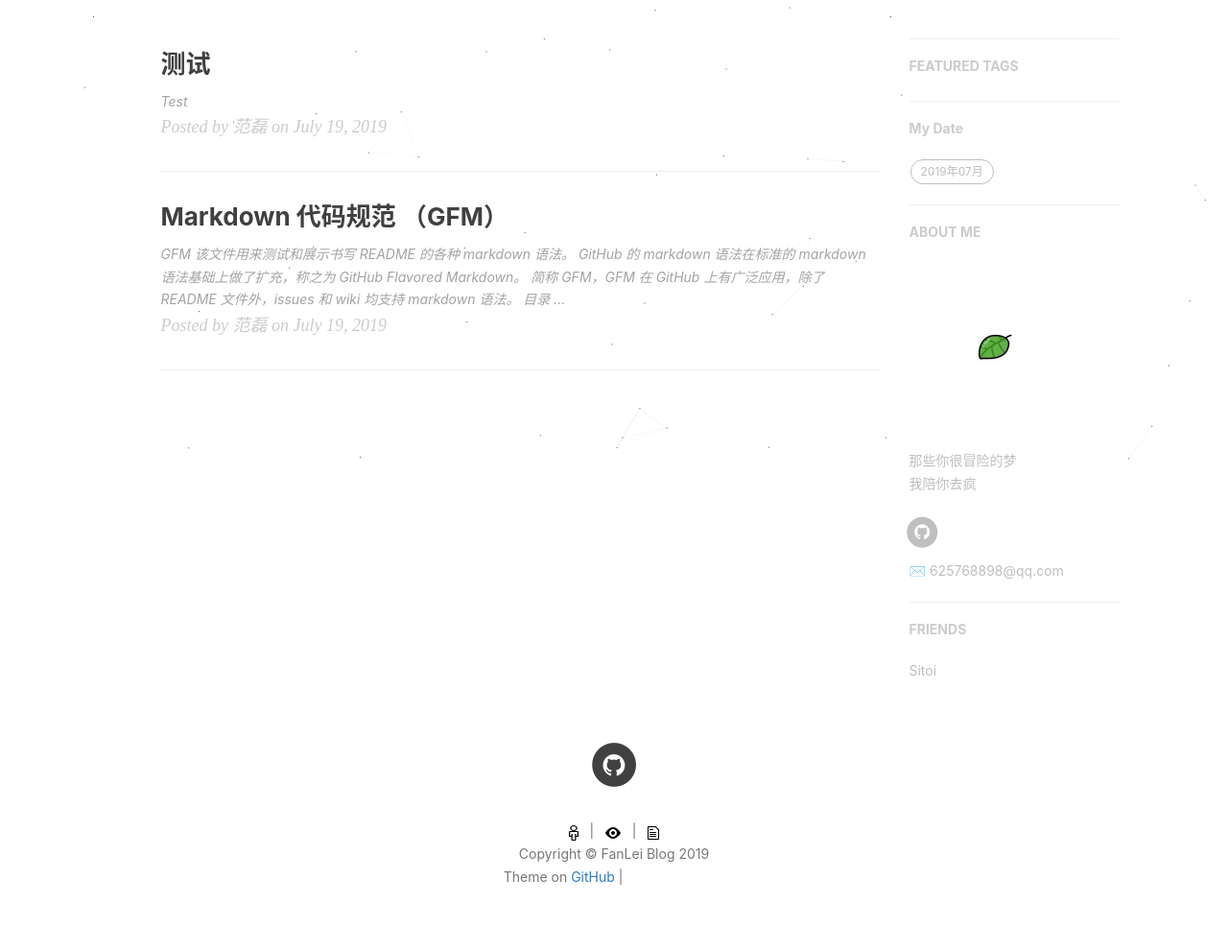
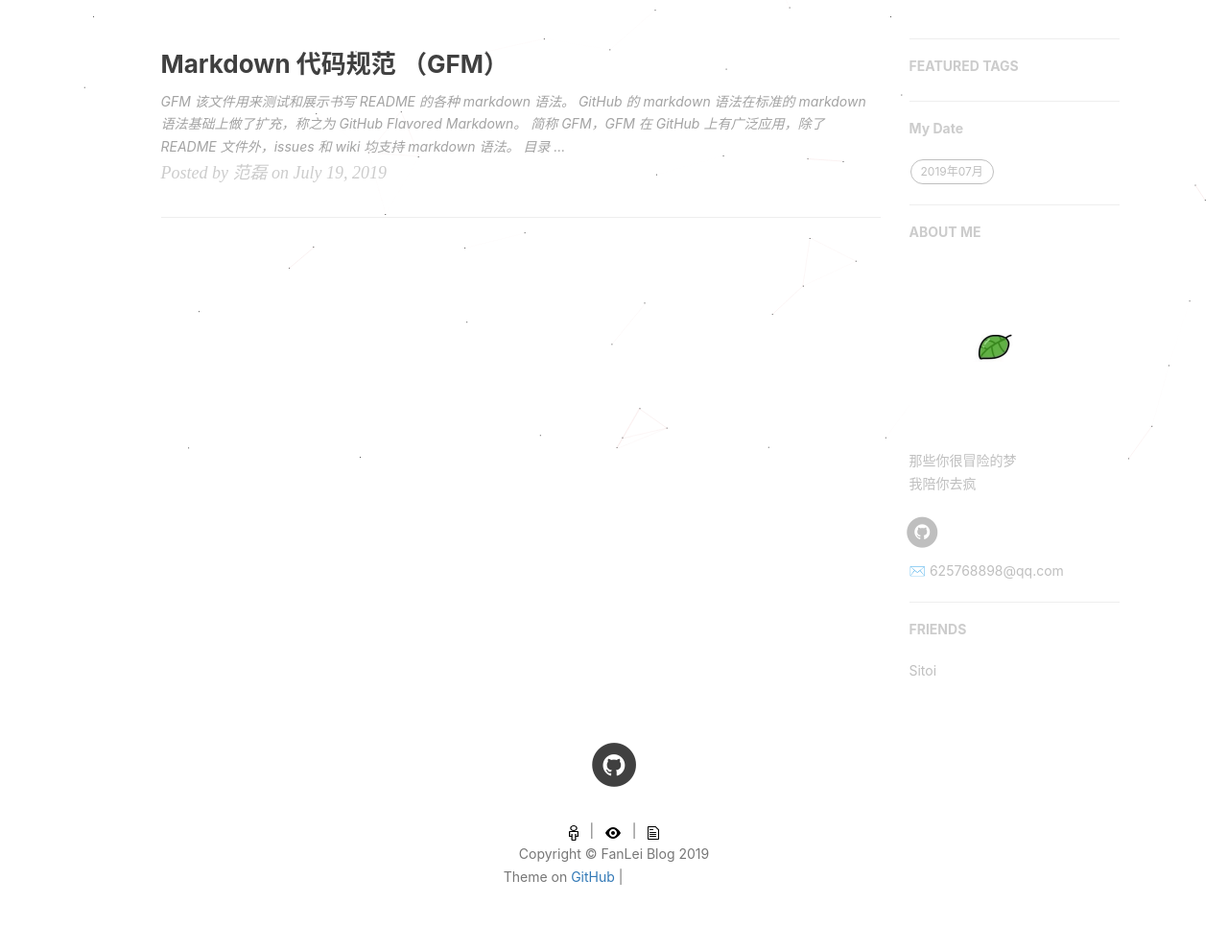
Before and after one commit to fanlei1130/fanlei1130.github.io, a Jekyll site: the page built from index.html, in a window 1280 px wide. Shown: the part 418-1409 px from the top of the page at 96% size. Built offline with Jekyll 4.4.1, drawn with Linux system fonts in a browser that asks for light colours; nearby versions of some CDN libraries; the list of posts is cut into pages by our own code; comment, search, counter and statistics services are not loaded; grey boxes are pictures that could not be loaded.

```diff
--- a/_posts/2019-07-20-test.md
+++ /dev/null
@@ -1,13 +0,0 @@
----
-layout:     post
-title:      "测试"
-subtitle:   ""
-date:       2019-07-19 23:50:00
-author:     "范磊"
-header-img: ".img/post/bg/ubuntu.jpg"
-catalog:    true
-tags:
-    - test
----
-
-# Test
```
Also changed, not shown: _posts/2019-07-19-GitHub-Flavored-Markdown.md (+1 -1 lines).
